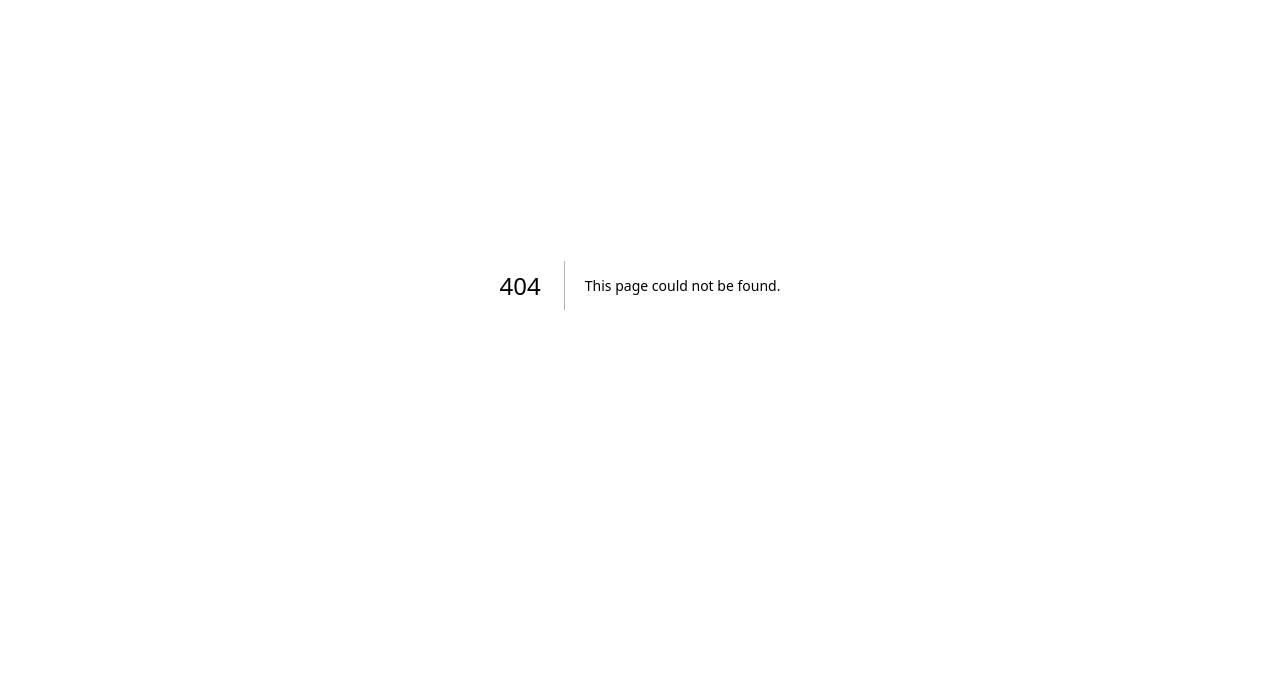
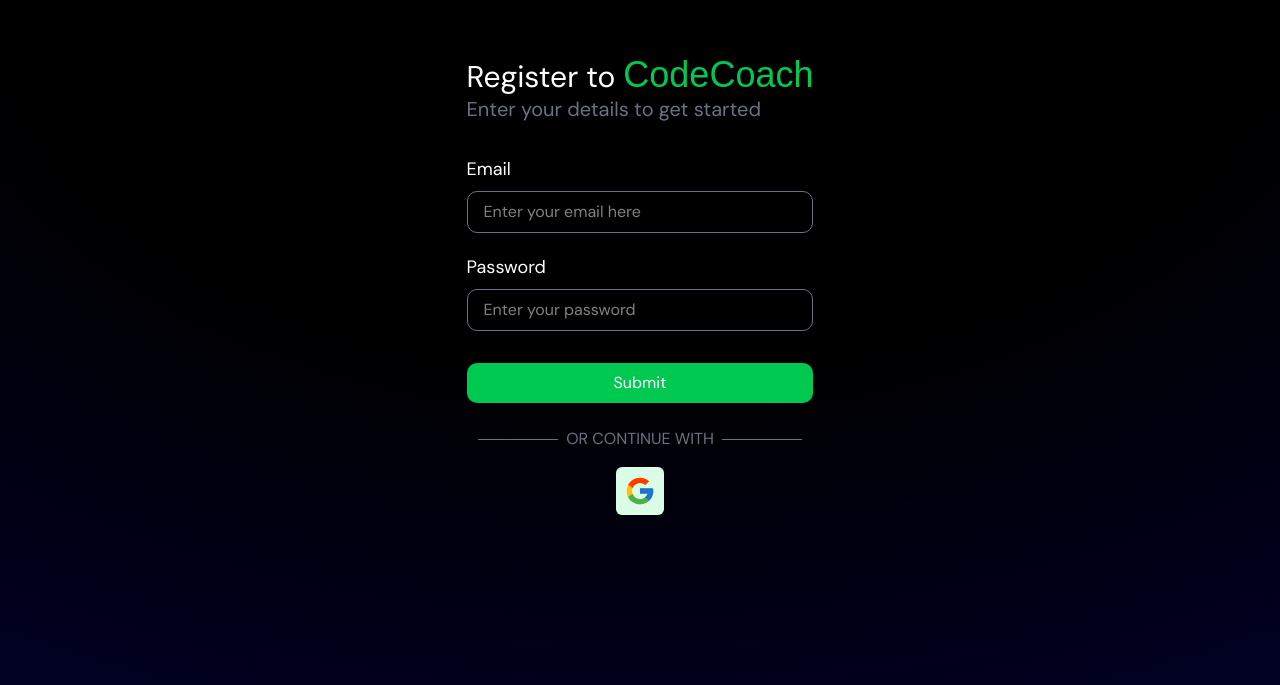
Before and after one commit to KushalXCoder/codecoach, a Next.js app: page /auth/register in a window 1280 px wide. Before the commit this address had no page. Shown: the part 115-800 px from the top of the page. Built offline with nearby package versions, Linux system fonts and the light colour scheme; a web font is replaced by a local one.

Commit message:
Added register page

```diff
--- /dev/null
+++ b/app/(routes)/auth/register/form.tsx
@@ -0,0 +1,86 @@
+"use client";
+
+import React, { useState } from 'react';
+import { FcGoogle } from 'react-icons/fc';
+
+type FormDetails = {
+    email: string,
+    password: string,
+};
+
+type Errors = {
+    errorElement: string,
+    errorMessage: string,
+};
+
+const RegisterForm = () => {
+  const initialErrors = {
+    errorElement: "",
+    errorMessage: "",
+  };
+
+  const initialFormDetails = {
+    email: "",
+    password: "",
+  };
+
+  const [errors, setErrors] = useState<Errors>(initialErrors);
+  const [formDetails, setFormDetails] = useState<FormDetails>(initialFormDetails);
+
+  const handleChange = (e: React.ChangeEvent<HTMLInputElement>) => {
+    setFormDetails({
+        ...formDetails,
+        [e.target.name]: e.target.value,
+    });
+  };
+
+  const handleSubmit = (e: React.FormEvent) => {
+    e.preventDefault();
+    if(!formDetails.email) {
+        setErrors({
+            errorElement: "email",
+            errorMessage: "Email is required",
+        });
+        return;
+    } else if(!formDetails.password) {
+        setErrors({
+            errorElement: "password",
+            errorMessage: "Password is required",
+        });
+        return;
+    } else {
+        setErrors(initialErrors);
+        setFormDetails(initialFormDetails);
+        alert("Form submitted");
+        console.log(formDetails);
+    }
+  };
+
+  return (
+    <form onSubmit={handleSubmit} className='w-full mt-5 flex flex-col items-center'>
+        <div className='email flex flex-col gap-2 font-sans mt-3 w-full'>
+            <label htmlFor="email" className='text-lg'>Email</label>
+            <input type="text" name='email' value={formDetails.email} onChange={handleChange} placeholder='Enter your email here' className='w-full border border-gray-500 outline-0 rounded-lg px-4 py-2 focus:border-green-300'/>
+            {errors && errors.errorElement === 'email' && <span className='text-red-500 font-sans'>{errors.errorMessage}</span>}
+        </div>
+        <div className='password flex flex-col gap-2 font-sans mt-5 w-full'>
+            <label htmlFor="password" className='text-lg'>Password</label>
+            <input type="password" name='password' value={formDetails.password} onChange={handleChange} placeholder='Enter your password' className='w-full border border-gray-500 outline-0 rounded-lg px-4 py-2 focus:border-green-300'/>
+            {errors && errors.errorElement === 'password' && <span className='text-red-500 font-sans'>{errors.errorMessage}</span>}
+        </div>
+        <button className='w-full flex justify-center items-center rounded-lg py-2 mt-8 font-sans cursor-pointer bg-green-500 hover:bg-green-600 hover:shadow-2xs hover:shadow-white transition-shadow transition-colors'>
+            Submit
+        </button>
+        <div className='flex w-full justify-center items-center mt-6'>
+            <hr className='border-gray-500 w-20'/>
+            <span className='mx-2 text-gray-500 font-sans'>OR CONTINUE WITH</span>
+            <hr className='border-gray-500 w-20'/>
+        </div>
+        <button type='button' className='mt-4'>
+            <FcGoogle className='text-5xl bg-green-100 rounded-sm p-2 cursor-pointer'/>
+        </button>
+    </form>
+  )
+}
+
+export default RegisterForm
--- /dev/null
+++ b/app/(routes)/auth/register/page.tsx
@@ -0,0 +1,21 @@
+import React from 'react';
+import RegisterForm from './form';
+
+const SignInPage = () => {
+  return (
+    <div className='h-screen w-screen flex justify-center items-center z-10'>
+        <div className="text-white flex flex-col">
+            {/* Sign In Header */}
+            <h1 className='font-sans text-3xl'>
+                Register to <span className='font-display text-green-500 text-4xl'>CodeCoach</span>
+            </h1>
+            <p className='font-sans text-gray-500 text-xl'>Enter your details to get started</p>
+
+            {/* Form starts here */}
+            <RegisterForm />
+        </div>
+    </div>
+  )
+}
+
+export default SignInPage
--- a/app/layout.tsx
+++ b/app/layout.tsx
@@ -28,6 +28,12 @@
       <body
         className={`${dmSans.variable} ${bitcountGridDouble.variable} antialiased`}
       >
+        <div
+          className="absolute inset-0 z-[-1]"
+          style={{
+            background: "radial-gradient(125% 125% at 50% 10%, #000000 40%, #010133 100%)",
+          }}
+        />
         {children}
       </body>
     </html>
--- a/app/page.tsx
+++ b/app/page.tsx
@@ -1,6 +1,7 @@
 "use client";
 
 import { motion, Variants } from "framer-motion";
+import Link from "next/link";
 
 const animatedContainer: Variants = {
   hidden: () => ({
@@ -19,12 +20,6 @@
 export default function Home() {
   return (
     <div className="h-screen w-full relative flex flex-col justify-center items-center">
-      <div
-        className="absolute inset-0 z-[-1]"
-        style={{
-          background: "radial-gradient(125% 125% at 50% 10%, #000000 40%, #010133 100%)",
-        }}
-      />
       <motion.h1
        className="text-green-400 text-6xl z-10 font-display"
        variants={animatedContainer}
@@ -46,23 +41,22 @@
       <motion.button
         type="button"
         className="relative px-6 py-3 mt-3 font-sans text-white cursor-pointer border border-gray-700 rounded-lg overflow-hidden"
-        variants={animatedContainer} // 👈 your fade+blur animation
+        variants={animatedContainer}
         initial="hidden"
         animate="visible"
         whileHover="hover"
         custom={0.4}
       >
-        {/* Hover background */}
         <motion.span
           className="absolute inset-0 bg-green-500/50 rounded-lg z-0"
           variants={{
-            hidden: { x: "100%", y: "100%" }, // offscreen
-            hover: { x: "0%", y: "0%" },      // slide in when button hovered
+            hidden: { x: "100%", y: "100%" },
+            hover: { x: "0%", y: "0%" },
           }}
           transition={{ duration: 0.4, ease: "easeInOut" }}
         />
 
-        <span className="relative z-10">Let&apos;s Code</span>
+        <Link href="/" className="relative z-10">Let&apos;s Code</Link>
       </motion.button>
     </div>
   );
--- a/package.json
+++ b/package.json
@@ -16,6 +16,7 @@
     "next": "15.5.3",
     "react": "19.1.0",
     "react-dom": "19.1.0",
+    "react-icons": "^5.5.0",
     "tailwind-merge": "^3.3.1"
   },
   "devDependencies": {
```
Also changed, not shown: 1 other file (tests, documents, lock files or other folders).
